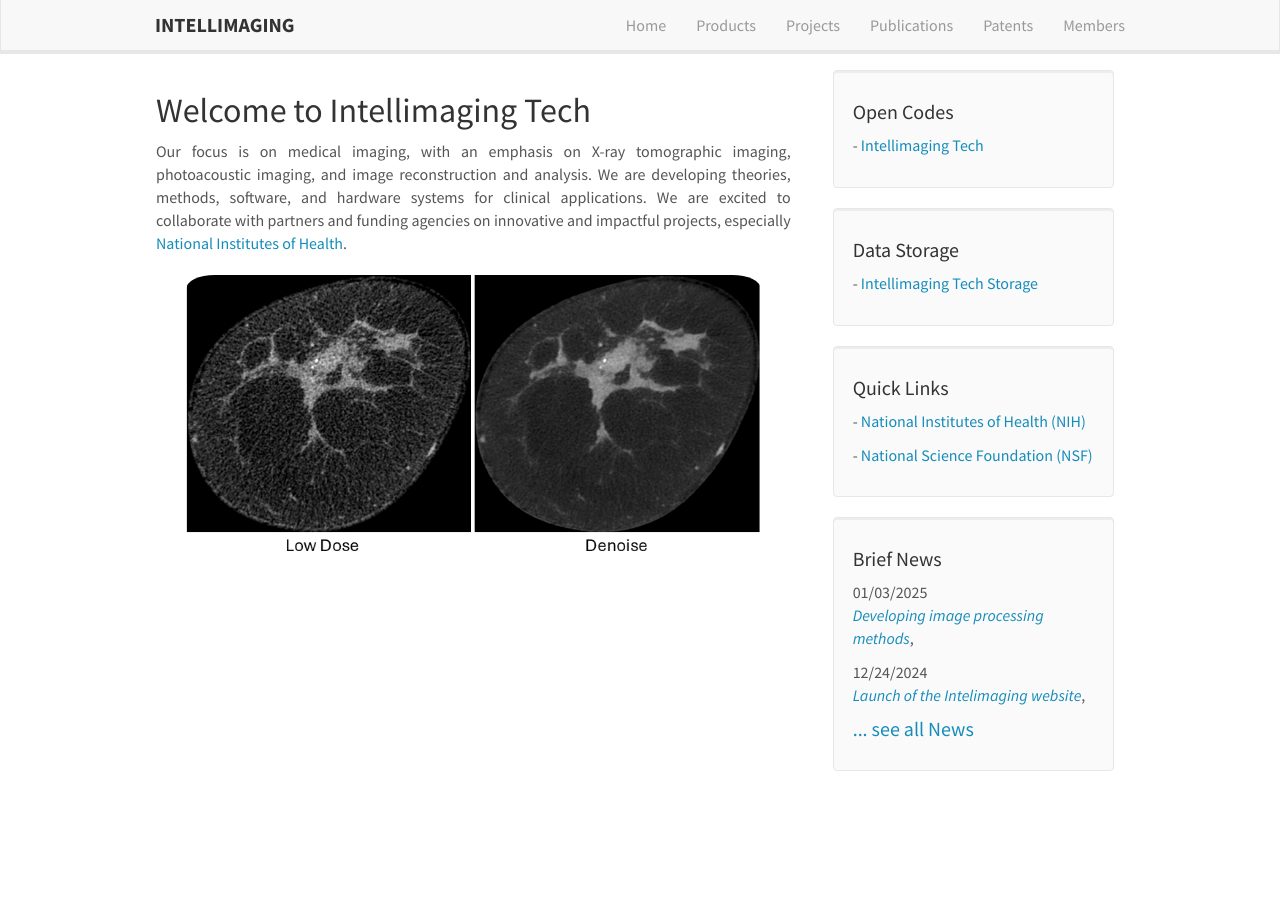
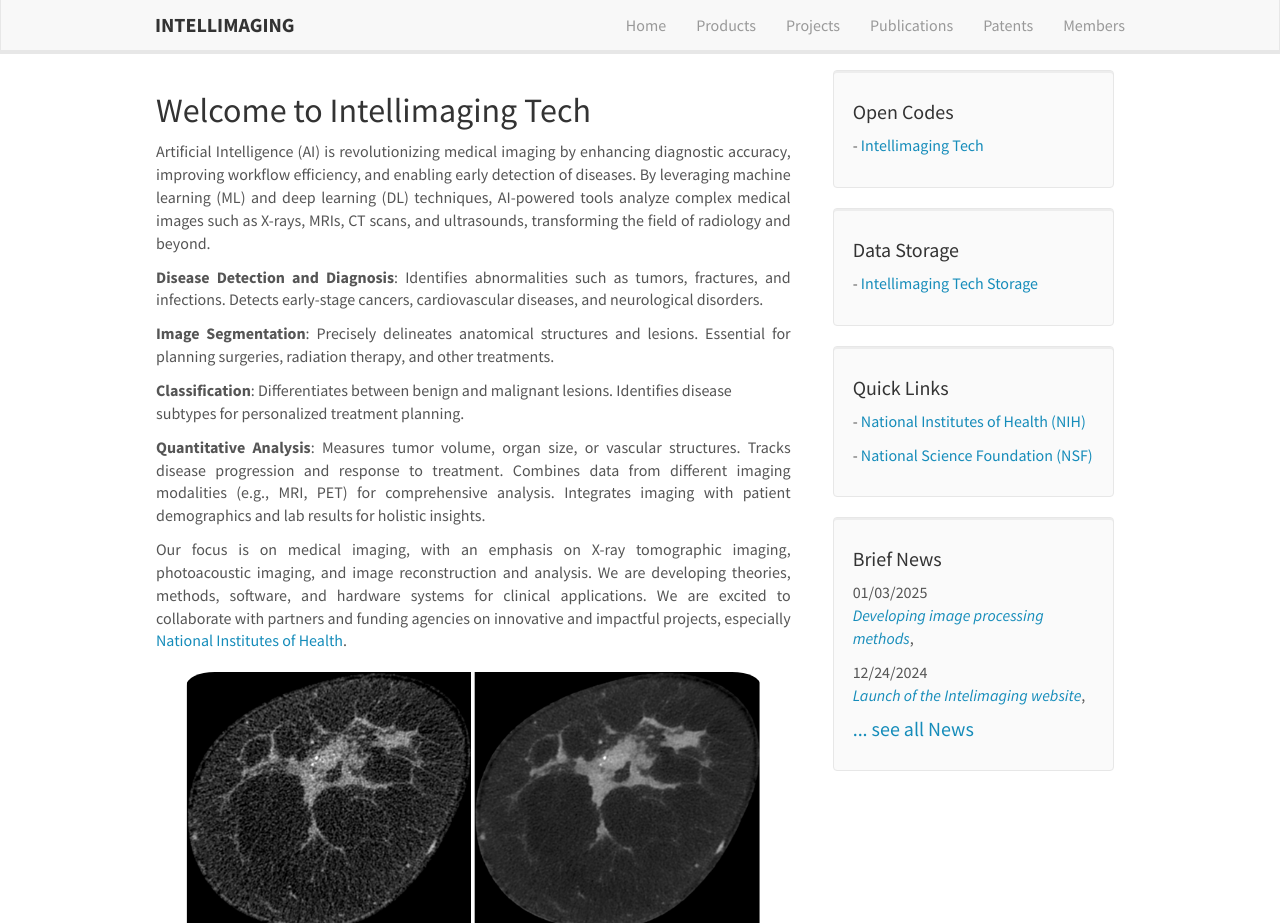
Before and after one commit to intellimaging/intellimaging.github.io, a Jekyll site: the page built from _pages/home.md, in a window 1280 px wide and 923 px high. Built offline with Jekyll 4.4.1, drawn with Linux system fonts in a browser that asks for light colours.

Commit message:
Update home.md

```diff
--- a/_pages/home.md
+++ b/_pages/home.md
@@ -5,8 +5,15 @@ excerpt: "Developing artificial intelligence technologies for medical imaging"
 sitemap: false
 permalink: /
 ---
+<p style="text-align: justify;">Artificial Intelligence (AI) is revolutionizing medical imaging by enhancing diagnostic accuracy, improving workflow efficiency, and enabling early detection of diseases. By leveraging machine learning (ML) and deep learning (DL) techniques, AI-powered tools analyze complex medical images such as X-rays, MRIs, CT scans, and ultrasounds, transforming the field of radiology and beyond.</p>
 
-<p style="text-align: justify;"></p>
+<p style="text-align: justify;"><b>Disease Detection and Diagnosis</b>: Identifies abnormalities such as tumors, fractures, and infections. Detects early-stage cancers, cardiovascular diseases, and neurological disorders.</p>
+
+<p style="text-align: justify;"><b>Image Segmentation</b>: Precisely delineates anatomical structures and lesions. Essential for planning surgeries, radiation therapy, and other treatments.</p>
+
+<b>Classification</b>: Differentiates between benign and malignant lesions. Identifies disease subtypes for personalized treatment planning.
+<br>
+<p style="text-align: justify;"><b>Quantitative Analysis</b>: Measures tumor volume, organ size, or vascular structures. Tracks disease progression and response to treatment. Combines data from different imaging modalities (e.g., MRI, PET) for comprehensive analysis. Integrates imaging with patient demographics and lab results for holistic insights.</p>
 
 <p style="text-align: justify;">Our focus is on medical imaging, with an emphasis on X-ray tomographic imaging, photoacoustic imaging, and image reconstruction and analysis. We are developing theories, methods, software, and hardware systems for clinical applications. We are excited to collaborate with partners and funding agencies on innovative and impactful projects, especially [National Institutes of Health](https://www.nih.gov/).</p>
 
```
